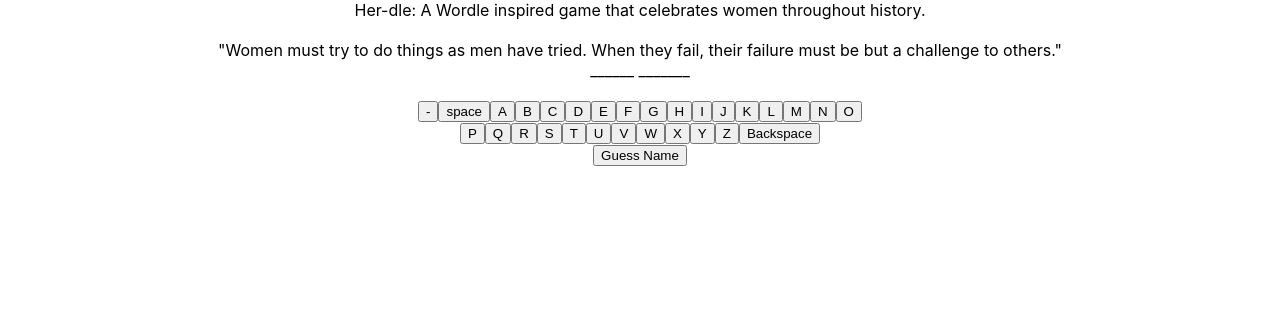
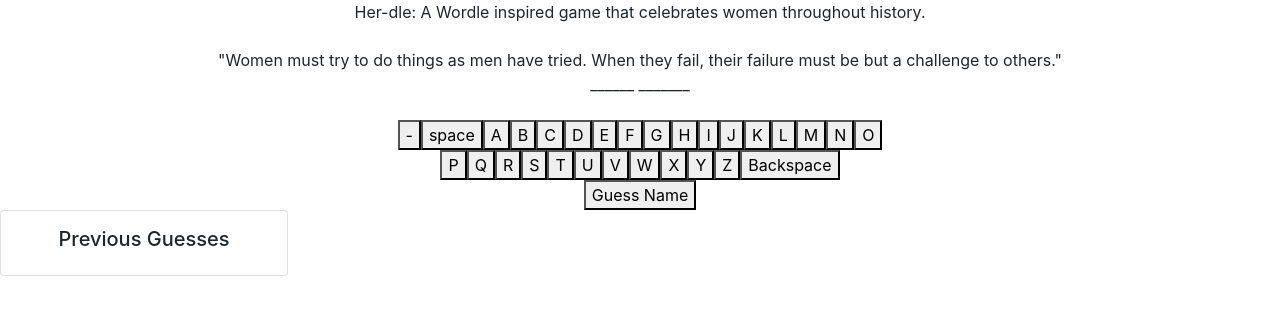
Before and after one commit to katconnors/her-dle, a React (Create React App) app: page / in a window 1280 px wide. Shown: the top 312 px of the page. Built offline with nearby package versions, Linux system fonts and the light colour scheme.

Commit message:
reactstrap and card added

```diff
--- a/package.json
+++ b/package.json
@@ -13,6 +13,7 @@
     "react": "^18.2.0",
     "react-dom": "^18.2.0",
     "react-scripts": "5.0.1",
+    "reactstrap": "^9.2.2",
     "typescript": "^4.9.5",
     "web-vitals": "^2.1.4"
   },
--- a/public/index.html
+++ b/public/index.html
@@ -1,6 +1,10 @@
 <!DOCTYPE html>
 <html lang="en">
   <head>
+    <link
+      rel="stylesheet"
+      href="https://cdn.jsdelivr.net/npm/bootstrap@5.1.0/dist/css/bootstrap.min.css"
+    />
     <meta charset="utf-8" />
     <link rel="icon" href="%PUBLIC_URL%/favicon.ico" />
     <meta name="viewport" content="width=device-width, initial-scale=1" />
--- a/src/App.tsx
+++ b/src/App.tsx
@@ -5,10 +5,10 @@
 import { Women, Woman } from "./Women";
 import GuessButton from "./GuessButton";
 import BackspaceButton from "./BackspaceButton";
+import { Card, CardBody, CardTitle, CardSubtitle, CardText } from "reactstrap";
 
 function App() {
   let [HistoricalWoman, UpdateWoman] = useState<Woman | null>(null);
-  let UnderscoreArray;
 
   React.useEffect(() => {
     let WomanFromArray = Women[Math.floor(Math.random() * Women.length)];
@@ -151,6 +151,17 @@
       />
       <br></br>
       <GuessButton message="Guess Name" />
+
+      <Card
+        style={{
+          width: "18rem",
+        }}
+      >
+        <CardBody>
+          <CardTitle tag="h5">Previous Guesses</CardTitle>
+          <CardText>{/* insert guess component here */}</CardText>
+        </CardBody>
+      </Card>
     </div>
   );
 }
```
Also changed, not shown: 1 other file (tests, documents, lock files or other folders).
